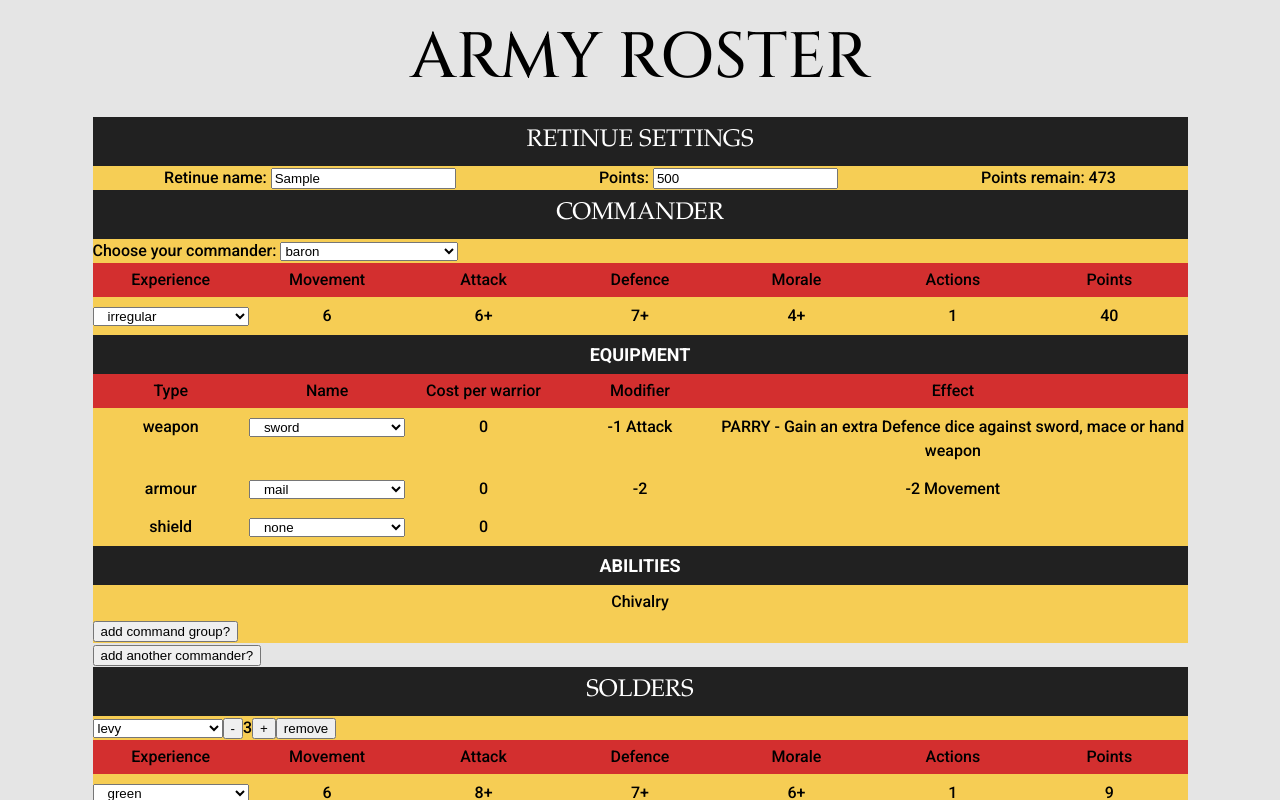
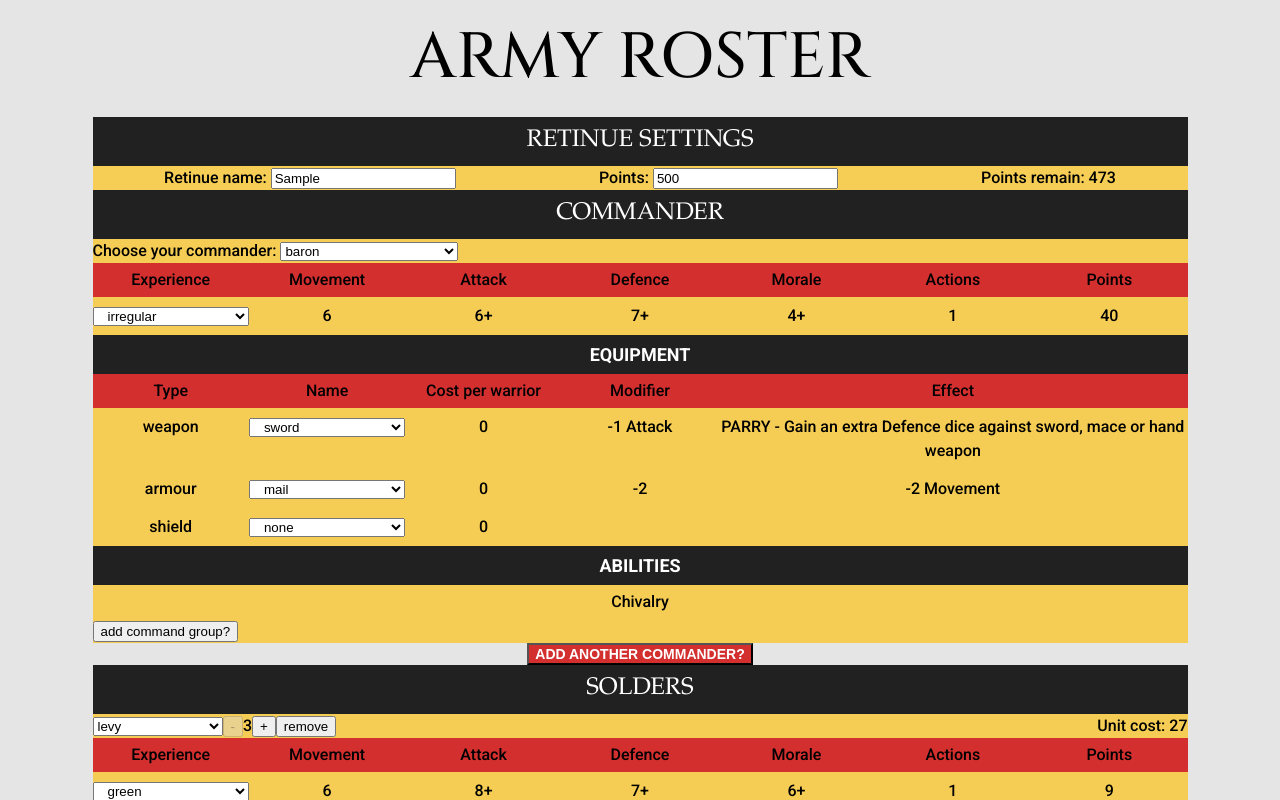
Before and after one commit to SadEdRoot/baron-calc, a React (Create React App) app: page / in a window 1280 px wide. Both pictures are taken after typing "Sample" into the empty fields and a click on the button "ADD SOLDERS GROUP". Shown: the top 800 px of the page. Built offline with nearby package versions, Linux system fonts and the light colour scheme.

Commit message:
commanders + unit price

```diff
--- a/src/App.jsx
+++ b/src/App.jsx
@@ -5,6 +5,7 @@ import Commander from "./components/Commander";
 import Settings from "./components/Settings";
 import {useDispatch, useSelector} from "react-redux";
 import {setCurPoints} from "./store/pointSlice";
+import Commanders from "./layouts/Commanders/Commanders";
 
 function App() {
   /*
@@ -135,8 +136,7 @@ function App() {
         <h1 className="Header">Army roster</h1>
 
         <Settings />
-        <Commander />
-        <button>add another commander?</button>
+        <Commanders />
         <div className="solders-wrap">
           <Solders />
         </div>
--- a/src/components/Commander/index.jsx
+++ b/src/components/Commander/index.jsx
@@ -51,9 +51,6 @@ const Commander = () => {
 
   return (
     <div className="commander__root">
-      <div className="commander__header">
-        commander
-      </div>
       <div className="commander__wrap">
         <label htmlFor="comm_select">Choose your commander: </label>
         <select onChange={checkSolder} name="" id="" className="">
--- a/src/components/Solder/Solder.css
+++ b/src/components/Solder/Solder.css
@@ -1,5 +1,10 @@
 .solder__root {
     background: rgba(255, 193, 7, 0.65);
+}
+
+.solder__header {
+    display: flex;
+    justify-content: space-between;
 }
 
 .soldersButton {
--- a/src/components/Solder/index.jsx
+++ b/src/components/Solder/index.jsx
@@ -11,6 +11,8 @@ const Solder = ({unitId, remove}) => {
   const [quantity, setQuantity] = useState(3);
   const [id, setId] = useState(0);
   const [levelId, setLevelId] = useState(0);
+  const [enabled,setEnabled] = useState(true);
+  const [unitSum, setUnitSum] = useState(0);
   const dispatch = useDispatch();
   const [unitData, setUnitData] = useState({
     id: solData[id].id,
@@ -26,6 +28,11 @@ const Solder = ({unitId, remove}) => {
     abilities: solData[id].units[levelId].abilities,
   });
 
+  const quantityCheck = () => {
+    const minimum = solData[id].isMount ? 2 : 3;
+    quantity <= minimum ? setEnabled(false) : setEnabled(true);
+  }
+
   useEffect(()=>{
     setUnitData({
       id: solData[id].id,
@@ -33,6 +40,7 @@ const Solder = ({unitId, remove}) => {
       quantity: quantity,
       experience: solData[id].units[levelId].experience,
       stats: solData[id].units[levelId].stats,
+      isMount: solData[id].isMount ? true : false,
       equipment: Object.entries(solData[id].units[levelId].equipment).reduce((acc, item,) => {
         const name = item[0];
         acc[name] = item[1][0];
@@ -40,6 +48,7 @@ const Solder = ({unitId, remove}) => {
       }, {}),
       abilities: solData[id].units[levelId].abilities,
     })
+    quantityCheck();
   }, [id]);
 
   useEffect(() => {
@@ -58,7 +67,7 @@ const Solder = ({unitId, remove}) => {
 
   useEffect(() => {
     setUnitData({...unitData, quantity});
-    //TODO: добавить проверки количества не меньше 3 для пехоты и не меньше 2 для кав.
+    quantityCheck();
   }, [quantity]);
 
   useEffect(() => {
@@ -70,6 +79,7 @@ const Solder = ({unitId, remove}) => {
 
     const unit = {...unitData};
     unit.sum = sum;
+    setUnitSum(sum);
     dispatch(setSolderUnit({unit, unitId}));
   }, [unitData]);
 
@@ -90,6 +100,7 @@ const Solder = ({unitId, remove}) => {
 
   return (
     <div>
+      <div className="solder__header">
         <div>
           <select onChange={checkSolder} name="" id="" className="">
             {solData.map((data) => (
@@ -97,10 +108,14 @@ const Solder = ({unitId, remove}) => {
             ))}
           </select>
           <label htmlFor=""></label>
-        <button onClick={() => {setQuantity(quantity - 1)}}>-</button>
+          <button disabled={!enabled} onClick={() => {setQuantity(quantity - 1)}}>-</button>
           {quantity}
           <button onClick={() => {setQuantity(quantity + 1)}}>+</button>
           <button onClick={remove}>remove</button>
+        </div>
+        <div>
+          Unit cost: {unitSum}
+        </div>
       </div>
       <Attributes levelId={levelId} setEquipment={setEquipment} handleChange={changeLevel} dataAtt={solData[id]}/>
     </div>
--- a/src/layouts/Commanders/Commanders.jsx
+++ b/src/layouts/Commanders/Commanders.jsx
@@ -1,9 +1,14 @@
 import React from 'react';
+import Commander from "../../components/Commander";
 
 const Commanders = () => {
   return (
     <div>
-
+      <div className="commander__header">
+        commander
+      </div>
+      <Commander />
+      <button  className="soldersButton" >add another commander?</button>
     </div>
   );
 };
```
Lines whose indentation alone changed are shown as unchanged.
